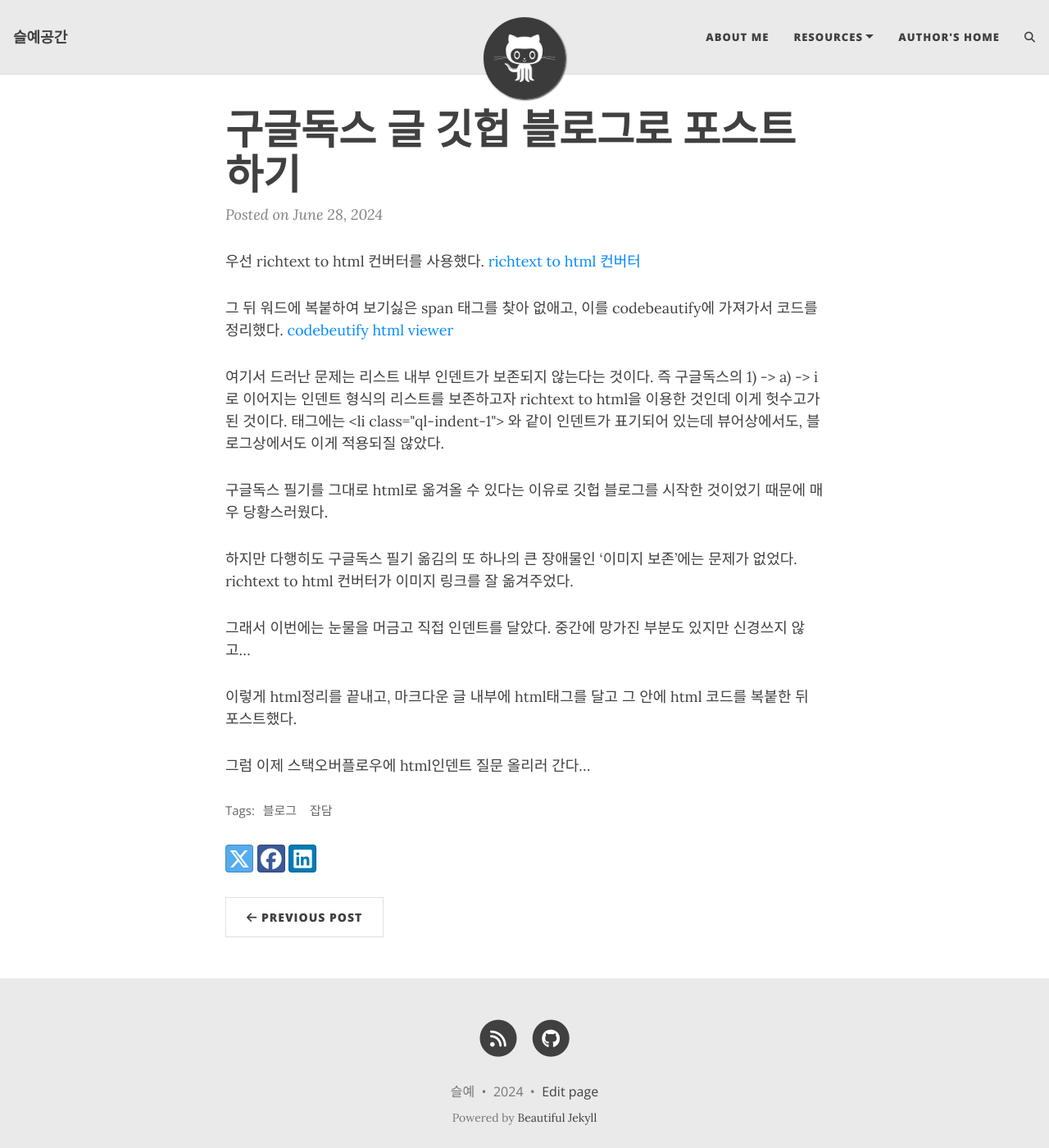
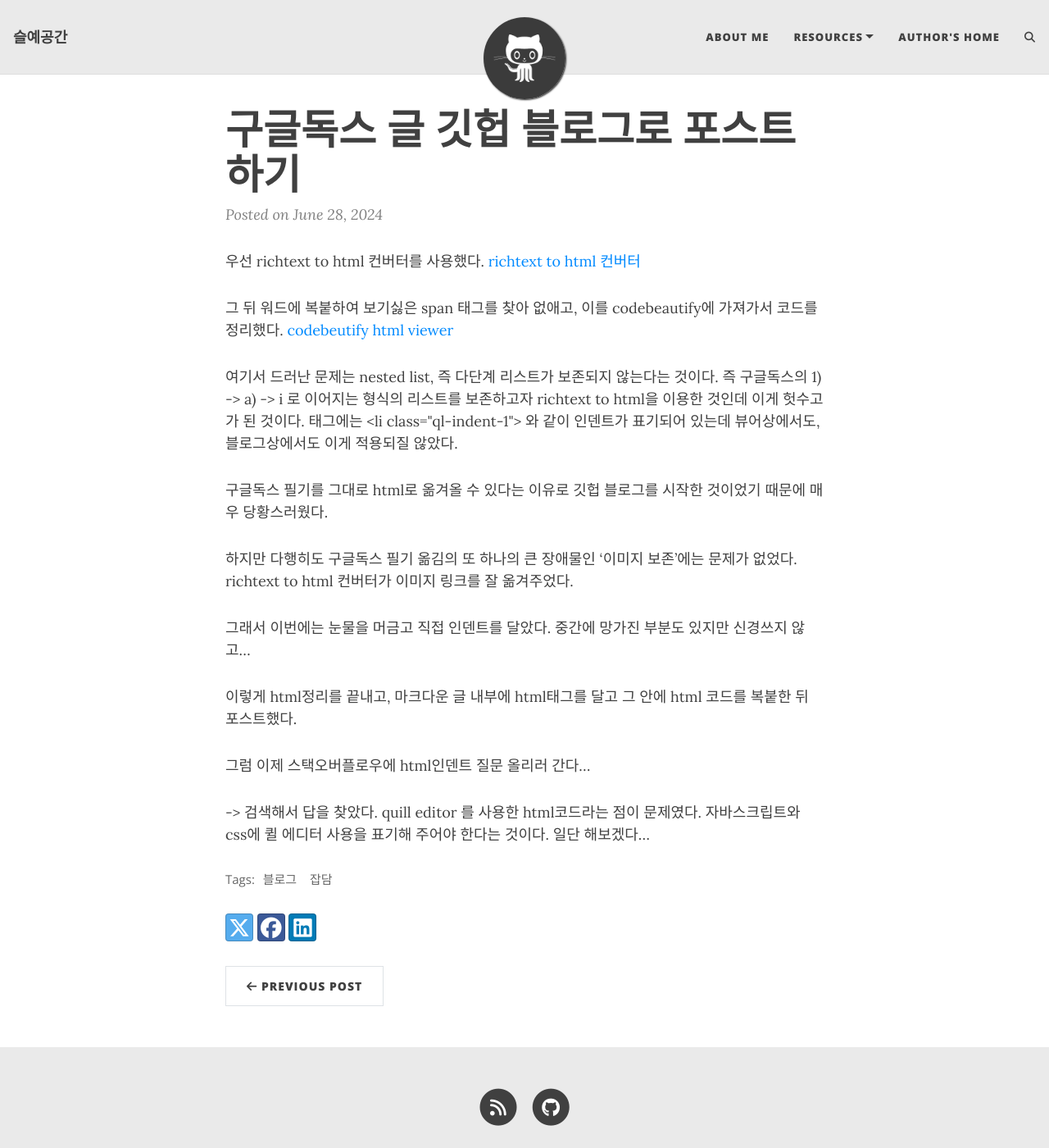
Before and after one commit to yeseulnim/yeseulnim.github.io, a Jekyll site: the page built from _posts/2024-06-28-blog-post-howto.md, in a window 1280 px wide and 1400 px high. Shown: the whole window at 82% size. Built offline with Jekyll 4.4.1, drawn with Linux system fonts in a browser that asks for light colours; comment, search, counter and statistics services are not loaded.

Commit message:
quill applied

```diff
--- a/_posts/2024-06-28-blog-post-howto.md
+++ b/_posts/2024-06-28-blog-post-howto.md
@@ -12,8 +12,8 @@ tags : [블로그,잡담]
 그 뒤 워드에 복붙하여 보기싫은 span 태그를 찾아 없애고, 이를 codebeautify에 가져가서 코드를 정리했다.
 [codebeutify html viewer](https://codebeautify.org/htmlviewer)
 
-여기서 드러난 문제는 리스트 내부 인덴트가 보존되지 않는다는 것이다.
-즉 구글독스의 1) -> a) -> i 로 이어지는 인덴트 형식의 리스트를 보존하고자 richtext to html을 이용한 것인데 이게 헛수고가 된 것이다.
+여기서 드러난 문제는 nested list, 즉 다단계 리스트가 보존되지 않는다는 것이다.
+즉 구글독스의 1) -> a) -> i 로 이어지는 형식의 리스트를 보존하고자 richtext to html을 이용한 것인데 이게 헛수고가 된 것이다.
 태그에는 <li class="ql-indent-1"> 와 같이 인덴트가 표기되어 있는데 뷰어상에서도, 블로그상에서도 이게 적용되질 않았다.
 
 구글독스 필기를 그대로 html로 옮겨올 수 있다는 이유로 깃헙 블로그를 시작한 것이었기 때문에 매우 당황스러웠다.
@@ -25,3 +25,5 @@ tags : [블로그,잡담]
 이렇게 html정리를 끝내고, 마크다운 글 내부에 html태그를 달고 그 안에 html 코드를 복붙한 뒤 포스트했다.
 
 그럼 이제 스택오버플로우에 html인덴트 질문 올리러 간다...
+
+-> 검색해서 답을 찾았다. quill editor 를 사용한 html코드라는 점이 문제였다. 자바스크립트와 css에 퀼 에디터 사용을 표기해 주어야 한다는 것이다. 일단 해보겠다...
```
Also changed, not shown: _posts/2024-06-28-cs7643-attention.md (+11 -1 lines).
